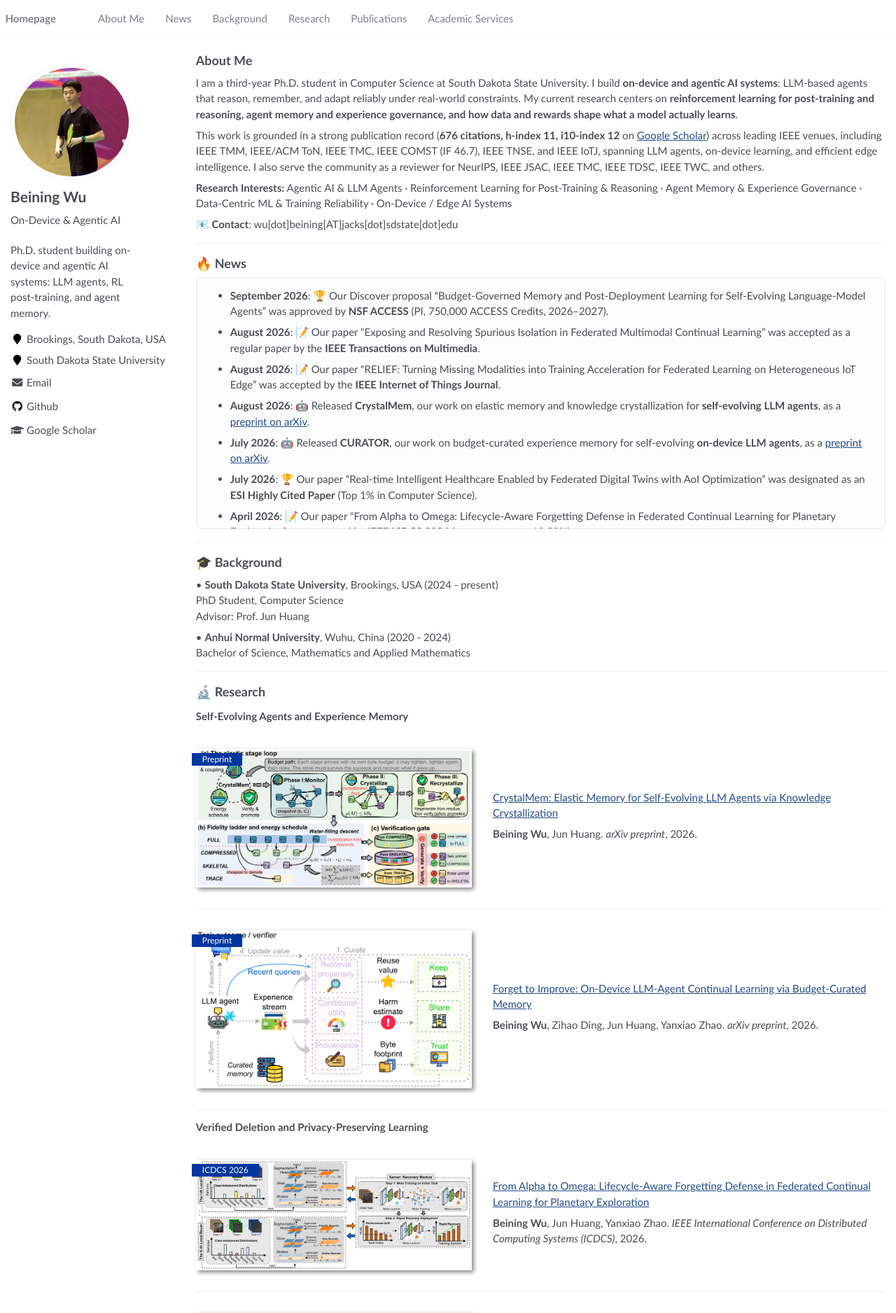
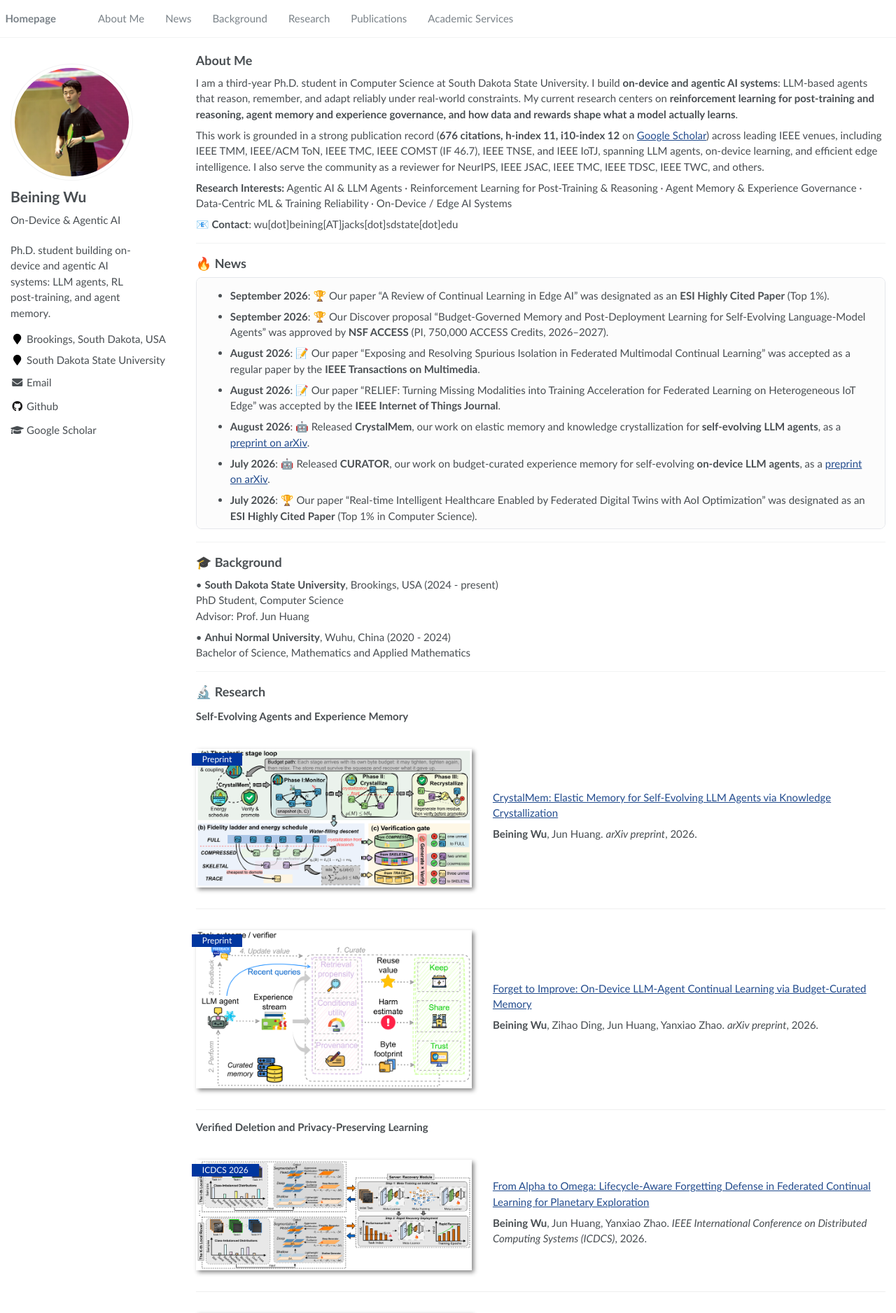
Before and after one commit to beining1008/beining1008.github.io, a Jekyll site: the page built from _pages/about.md, in a window 1280 px wide. Shown: the top 1876 px of the page at 70% size. Built offline with Jekyll 4.4.1, drawn with Linux system fonts in a browser that asks for light colours; some of the changed text lies outside the part shown.

Commit message:
Mark the TNSE continual-learning review as an ESI Highly Cited Paper and add the TMM DOI
Co-Authored-By: Claude Opus 5.5 <noreply@anthropic.com>

```diff
--- a/_pages/about.md
+++ b/_pages/about.md
@@ -43,6 +43,7 @@ This work is grounded in a strong publication record (<b>676 citations, h-index
 
 <div class="scroll-panel" markdown="1" style="max-height: 360px;">
 
+- **September 2026**: 🏆 Our paper "A Review of Continual Learning in Edge AI" was designated as an **ESI Highly Cited Paper** (Top 1%).
 - **September 2026**: 🏆 Our Discover proposal "Budget-Governed Memory and Post-Deployment Learning for Self-Evolving Language-Model Agents" was approved by **NSF ACCESS** (PI, 750,000 ACCESS Credits, 2026–2027).
 - **August 2026**: 📝 Our paper "Exposing and Resolving Spurious Isolation in Federated Multimodal Continual Learning" was accepted as a regular paper by the **IEEE Transactions on Multimedia**.
 - **August 2026**: 📝 Our paper "RELIEF: Turning Missing Modalities into Training Acceleration for Federated Learning on Heterogeneous IoT Edge" was accepted by the **IEEE Internet of Things Journal**.
@@ -184,8 +185,9 @@ The on-device numbers in these papers come from hardware I built and maintain: t
 - **Beining Wu**, Jun Huang, Shui Yu. <a href="https://ieeexplore.ieee.org/abstract/document/11421338">"``X of Information'' Continuum: A Survey on AI-Driven Multi-Dimensional Metrics for Next-Generation Networked Systems."</a> *IEEE Communications Surveys and Tutorials* (IF: 46.7), 2026.
 
 - **Beining Wu**, Z. Ding, J. Huang. <a href="https://ieeexplore.ieee.org/document/11363404">"A Review of Continual Learning in Edge AI."</a> *IEEE Transactions on Network Science and Engineering*, 2026. DOI: 10.1109/TNSE.2026.3657652.
+  - **ESI Highly Cited Paper (Top 1%)**
 
-- **Beining Wu**, Zihao Ding, Jun Huang. <a href="https://arxiv.org/abs/2605.01061">"Exposing and Resolving Spurious Isolation in Federated Multimodal Continual Learning."</a> *IEEE Transactions on Multimedia*, 2026. (Accepted, in press)
+- **Beining Wu**, Zihao Ding, Jun Huang. <a href="https://arxiv.org/abs/2605.01061">"Exposing and Resolving Spurious Isolation in Federated Multimodal Continual Learning."</a> *IEEE Transactions on Multimedia*, 2026. DOI: 10.1109/TMM.2026.3736516.
 
 - **Beining Wu**, Zihao Ding, Jun Huang. <a href="https://ieeexplore.ieee.org/document/11659556">"RELIEF: Turning Missing Modalities into Training Acceleration for Federated Learning on Heterogeneous IoT Edge."</a> *IEEE Internet of Things Journal*, 2026. DOI: 10.1109/JIOT.2026.3725593.
 
```
